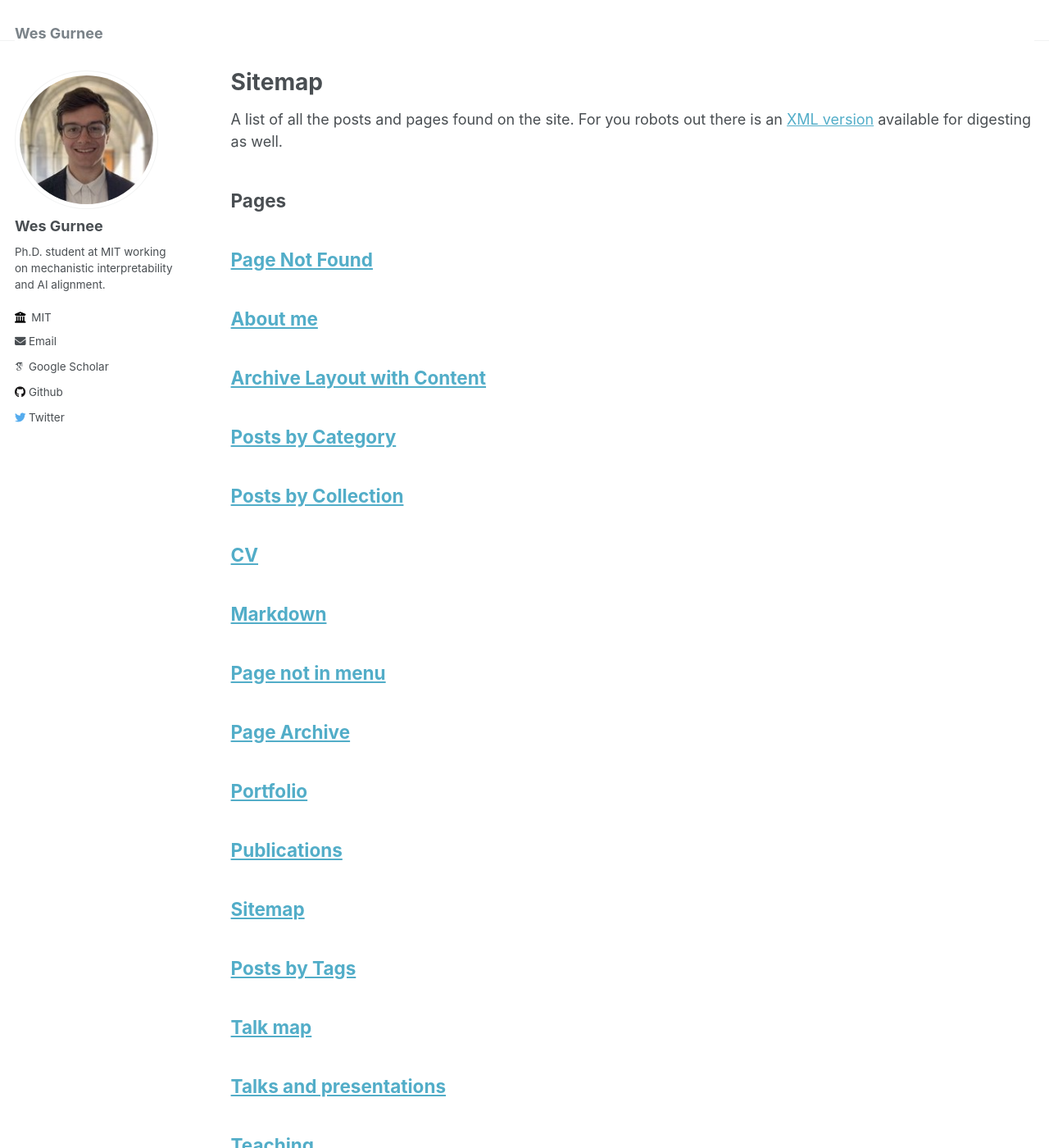
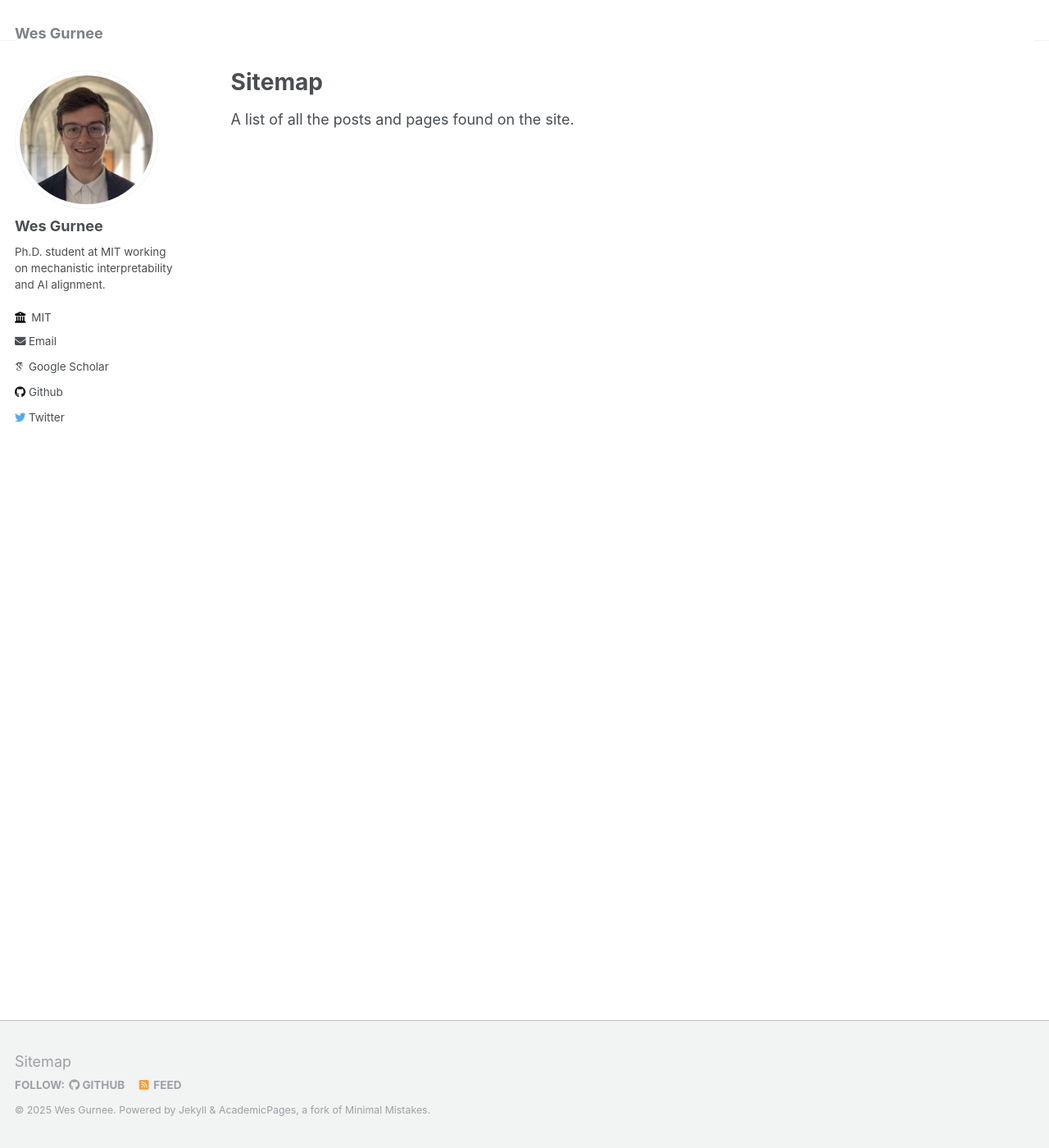
Before and after one commit to wesg52/wesg52.github.io, a Jekyll site: the page built from _pages/sitemap.md, in a window 1280 px wide and 1400 px high. Shown: the whole window at 82% size. Built offline with Jekyll 4.4.1, drawn with Linux system fonts in a browser that asks for light colours; some web fonts are replaced; some of the changed text lies outside the part shown.

Commit message:
Update sitemap.md

```diff
--- a/_pages/sitemap.md
+++ b/_pages/sitemap.md
@@ -7,31 +7,4 @@ author_profile: true
 
 {% include base_path %}
 
-A list of all the posts and pages found on the site. For you robots out there is an [XML version]({{ base_path }}/sitemap.xml) available for digesting as well.
-
-<h2>Pages</h2>
-{% for post in site.pages %}
-  {% include archive-single.html %}
-{% endfor %}
-
-<h2>Posts</h2>
-{% for post in site.posts %}
-  {% include archive-single.html %}
-{% endfor %}
-
-{% capture written_label %}'None'{% endcapture %}
-
-{% for collection in site.collections %}
-{% unless collection.output == false or collection.label == "posts" %}
-  {% capture label %}{{ collection.label }}{% endcapture %}
-  {% if label != written_label %}
-  <h2>{{ label }}</h2>
-  {% capture written_label %}{{ label }}{% endcapture %}
-  {% endif %}
-{% endunless %}
-{% for post in collection.docs %}
-  {% unless collection.output == false or collection.label == "posts" %}
-  {% include archive-single.html %}
-  {% endunless %}
-{% endfor %}
-{% endfor %}
+A list of all the posts and pages found on the site.
```
